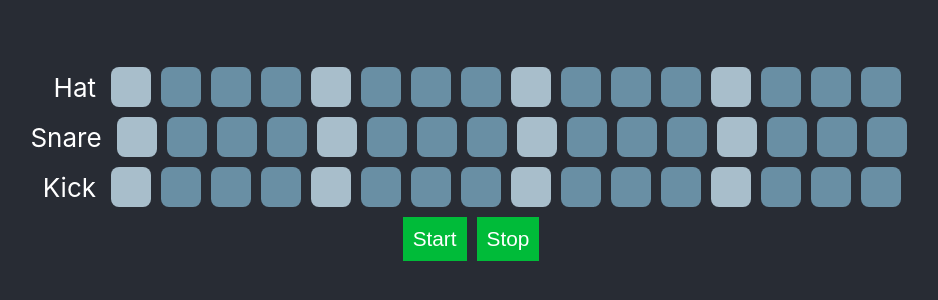
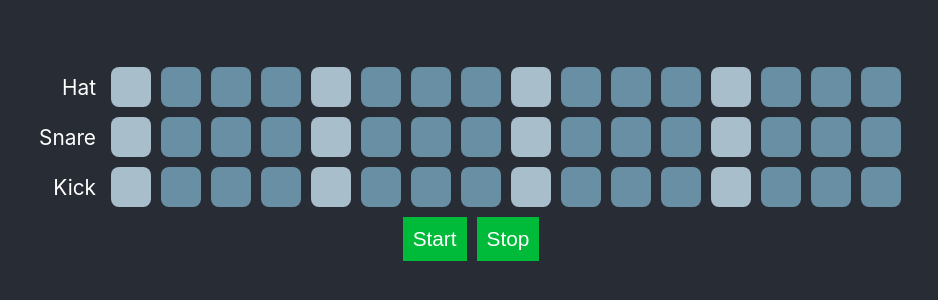
Before and after one commit to Coupey/drum-machine, a React app: page / in a window 1280 px wide. Shown: the part 236-536 px from the top of the page, without its empty margins (169-1107 px from the left). Built offline with nearby package versions, Linux system fonts and the light colour scheme.

Commit message:
font size of labels changed

```diff
--- a/src/App.scss
+++ b/src/App.scss
@@ -82,6 +82,7 @@ $selectedBeatColor: #f9f4b0;
 }
 
 .row-label {
+  font-size: 0.8em;
   min-width: 60px;
   text-align: right;
   margin-right: 10px;
```
